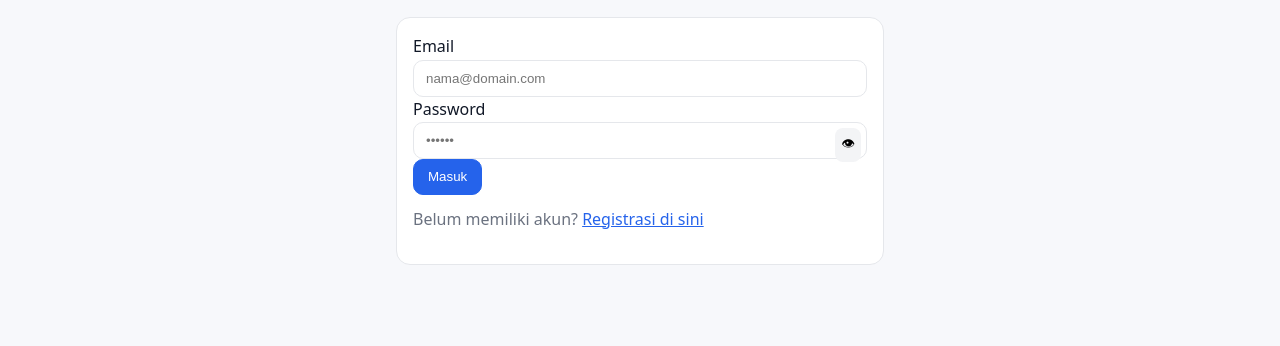
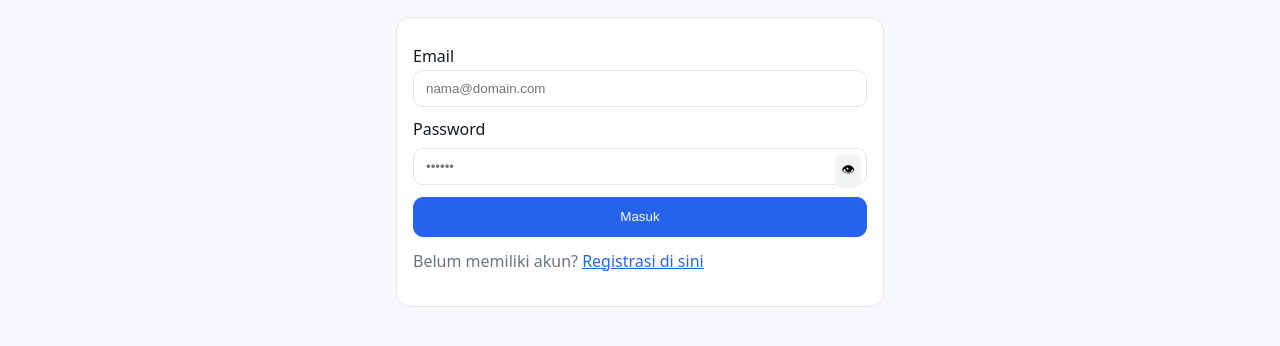
Before and after one commit to rizqyyourin/coba-auth-spreadsheet, a website: page auth.html in a window 1280 px wide. Shown: the part 144-490 px from the top of the page. Drawn offline with Linux system fonts and the light colour scheme.

Commit message:
update ui form auth.html

```diff
--- a/package.json
+++ b/package.json
@@ -1,7 +1,7 @@
 {
   "name": "coba-auth-spreadsheet",
   "version": "1.0.0",
-  "description": "",
+  "description": "1. npm init -y\r 2. npm i express\r 3. node proxy.js",
   "main": "auth.js",
   "scripts": {
     "test": "echo \"Error: no test specified\" && exit 1"
--- a/styles.css
+++ b/styles.css
@@ -59,3 +59,21 @@ input:focus{border-color:#c7d2fe; box-shadow:0 0 0 3px #e0e7ff}
 .modal.open{display:grid}
 .modal__content{background:#fff;border:1px solid var(--bd);border-radius:14px;padding:16px;max-width:420px;width:100%}
 .modal__actions{display:flex;gap:10px;justify-content:flex-end;margin-top:10px}
+
+/* Spacing form di auth */
+.panel label {
+  display: block;
+  margin-top: 10px;              /* jarak label ke field sebelumnya */
+}
+
+.panel .pw {
+  margin-top: 6px;               /* jarak label ke input password */
+  margin-bottom: 10px;           /* jarak input password ke tombol */
+}
+
+#btnLogin {
+  display: block;
+  width: 100%;                   /* biar rapi, full width */
+  margin-top: 12px;              /* jarak ekstra dari field sebelumnya */
+  padding: 12px 14px;            /* sedikit lebih tinggi */
+}
```
